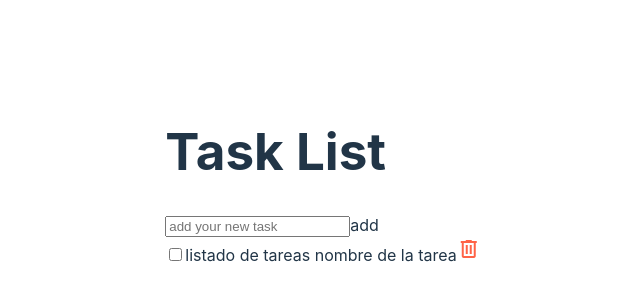
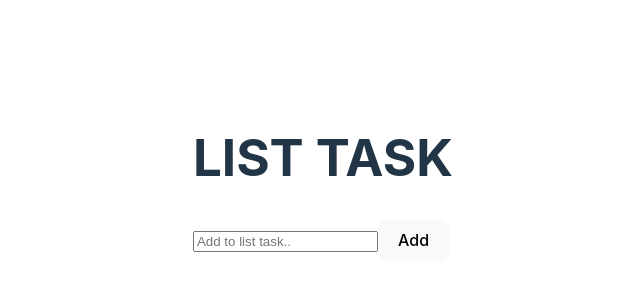
Before and after one commit to bryanadachool/my-react-task-list, a React (Vite) app: page / in a window 1280 px wide. Shown: the part 222-522 px from the top of the page, without its empty margins (317-957 px from the left). Built offline with nearby package versions, Linux system fonts and the light colour scheme.

Commit message:
completado pero no pude hacerlo tan dinamico

```diff
--- a/src/App.jsx
+++ b/src/App.jsx
@@ -1,15 +1,21 @@
 
 
-import ListContent from "./TaskList"
+
+import './style.css'
+import './index.css'
+
+import Task from './Task'
+
 
 
 function App() {
 
 
 
-  return(  <div>
+  return(  <div >
 
-    <ListContent/>
+  <Task/>
+
   </div>
 
   )
--- a/src/Task.jsx
+++ b/src/Task.jsx
@@ -1,11 +1,83 @@
+
+import { useEffect,useState} from "react"
 export default function Task(){
-    return(
-        <div>
-            <input type="text" placeholder="add your new task"/>
-            <span>add</span>
-            <ul>
-                <li><input type="checkbox" />listado de tareas nombre de la tarea<span class="material-symbols-outlined icon">delete</span></li>
-            </ul>
-        </div>
-    )
-}
+  const [dataList, setDatalist] = useState([]);
+  const [inputValue, setInputValue] = useState("");
+
+  useEffect(() => {
+    const storedTodos = JSON.parse(localStorage.getItem("listTask"));
+    if (storedTodos) {
+      setDatalist(storedTodos);
+    }
+  }, []);
+
+
+
+  const handleInputChange = (e) => {
+    setInputValue(e.target.value);
+    localStorage.setItem("listTask", JSON.stringify(dataList));
+  };
+
+  const handleFormSubmit = (e) => {
+    e.preventDefault();
+    if (inputValue.trim() !== "") {
+      const newTodo = {
+        id: new Date().getTime(),
+        text: inputValue,
+        completed: false
+      };
+      setDatalist([...dataList, newTodo]);
+      setInputValue("");
+    }
+  };
+
+  const handleTodoDelete = (id) => {
+    setDatalist(dataList.filter((dataList) => dataList.id !== id));
+  };
+
+  const handleTodoComplete = (id) => {
+    setDatalist(
+      dataList.map((dataList) => {
+        if (dataList.id === id) {
+          return { ...dataList, completed: !dataList.completed };
+        }
+        return dataList;
+      })
+    );
+  };
+
+  return (
+    <div>
+      <form onSubmit={handleFormSubmit}>
+        <h1>LIST TASK</h1>
+        <input
+          type="text"
+          value={inputValue}
+          onChange={handleInputChange}
+          placeholder="Add to list task.."
+        />
+        <button type="submit">Add</button>
+      </form>
+
+      <ul>
+        {dataList.map((task) => (
+          <li key={task.id}>
+            <input
+              type="checkbox"
+              checked={task.completed}
+              onChange={() => handleTodoComplete(task.id)}
+            />
+            <span
+              style={{
+                textDecoration: task.completed ? "line-through" : "none"
+              }}
+            >
+              {task.text}
+            </span>
+            <button onClick={() => handleTodoDelete(task.id)}>Delete</button>
+          </li>
+        ))}
+      </ul>
+    </div>
+  );
+};
--- a/src/TaskList.jsx
+++ /dev/null
@@ -1,14 +0,0 @@
-import Header from "./components/header"
-import Task from "./Task"
-import './style.css'
-import './index.css'
-export default function ListContent() {
-    return(
-        <div>
-           <Header/>
-
-
-
-        </div>
-    )
-}
--- a/src/components/header.jsx
+++ b/src/components/header.jsx
@@ -1,11 +1,24 @@
 import Task from "../Task";
 
+import { useState } from "react";
+import ListContent from "../TaskList";
+
+
 export default function Header() {
+
+
 
     return (
         <div>
             <h1>Task List</h1>
-          <Task/>
+          <ListContent/>
+
+          <nav>
+            <ul>
+
+
+            </ul>
+          </nav>
         </div>
     )
 
--- a/src/style.css
+++ b/src/style.css
@@ -2,12 +2,15 @@ ul{
     margin: 0;
     padding: 0;
 }
-ul li{
+li{
     list-style-type: none;
-    cursor: pointer;
+
     position: relative;
     transition: 0.2;
 }
 .icon{
     color: tomato;
 }
+span{
+    cursor: pointer;
+}
```
